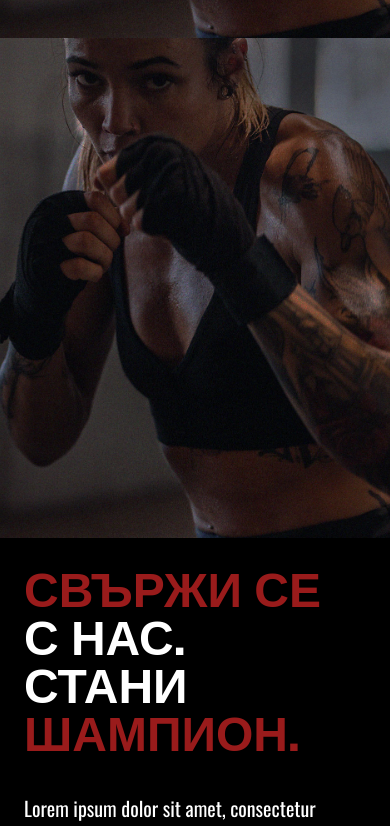
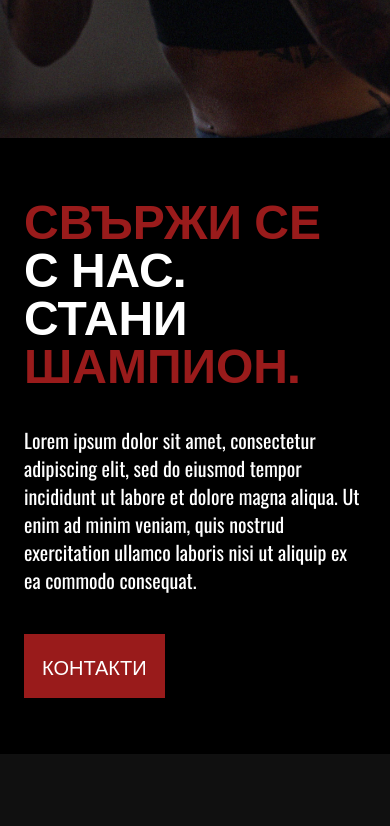
Before and after one commit to HristoBogdanov/kentavar, a Next.js app: page / in a window 390 px wide. Shown: the part 7200-8026 px from the top of the page. Built offline with nearby package versions, Linux system fonts and the light colour scheme.

Commit message:
fix spacing

```diff
--- a/components/contactUsSection.tsx
+++ b/components/contactUsSection.tsx
@@ -7,7 +7,7 @@ export default function ContactUsSection() {
         style={{ backgroundImage: `url('hero1.jpg')` }}
         className="z-0 h-full min-h-[500px] w-full bg-cover bg-center"
       ></div>
-      <div className="flex flex-col justify-center gap-10 p-6 md:p-14 lg:p-20 xl:p-40 bg-black text-white">
+      <div className="flex flex-col justify-center gap-10 px-6 py-14 md:p-14 lg:p-20 xl:p-40 bg-black text-white">
         <div className="flex flex-col ">
           <h1 className="uppercase text-5xl font-black">
             <span className="text-red-800">свържи се </span>с нас.
@@ -24,7 +24,7 @@ export default function ContactUsSection() {
         </p>
         <Link
           href="/contacts"
-          className="p-4 bg-red-800 text-white border-2 border-red-800 w-fit transition-all hover:text-red-800 duration-500 hover:bg-white"
+          className="p-4 text-xl bg-red-800 text-white border-2 border-red-800 w-fit transition-all hover:text-red-800 duration-500 hover:bg-white"
         >
           КОНТАКТИ
         </Link>
--- a/components/gridTextBox.tsx
+++ b/components/gridTextBox.tsx
@@ -29,7 +29,7 @@ export default function GridTextBox({
   return (
     <div
       style={{ backgroundColor: color }}
-      className="h-[500px] w-full p-6 text-white flex items-center"
+      className="h-[400px] lg:h-[500px] w-full p-6 text-white flex items-center"
     >
       <div className="flex flex-col w-full justify-start gap-2">
         <h2 className="uppercase font-bold pb-6 text-2xl lg:text-3xl">
```
